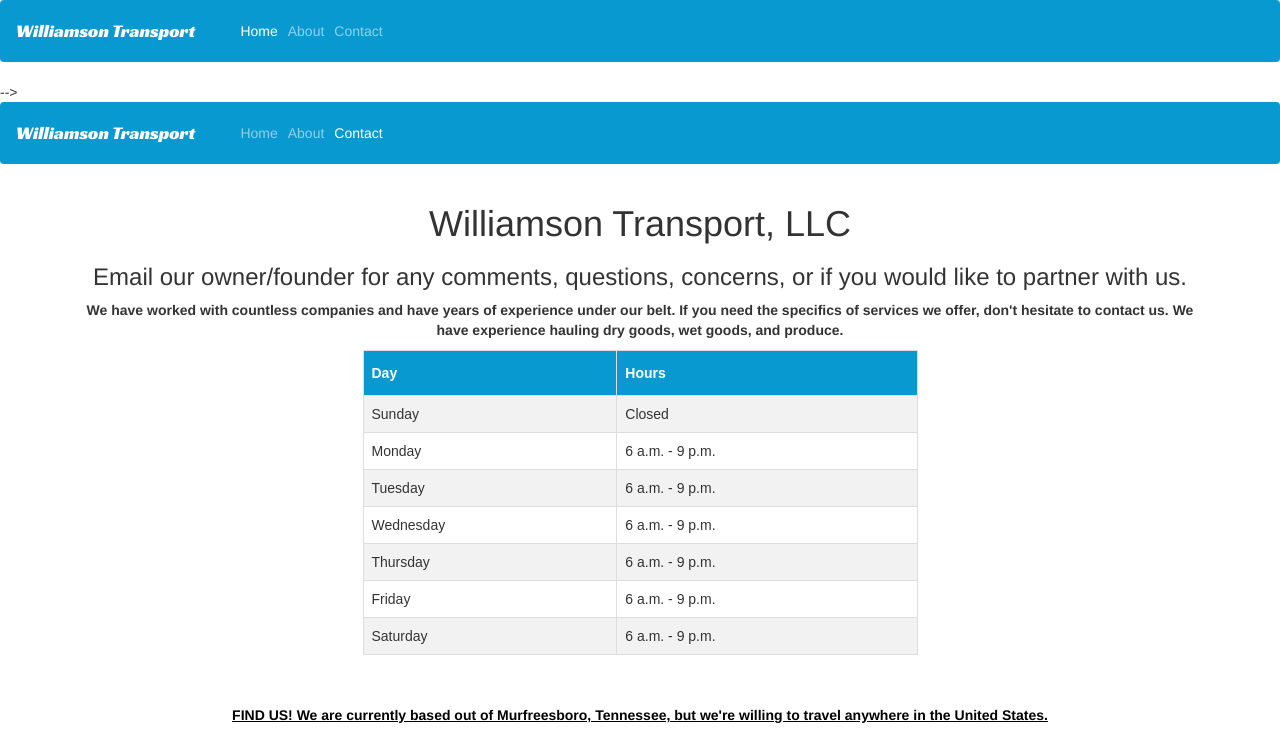
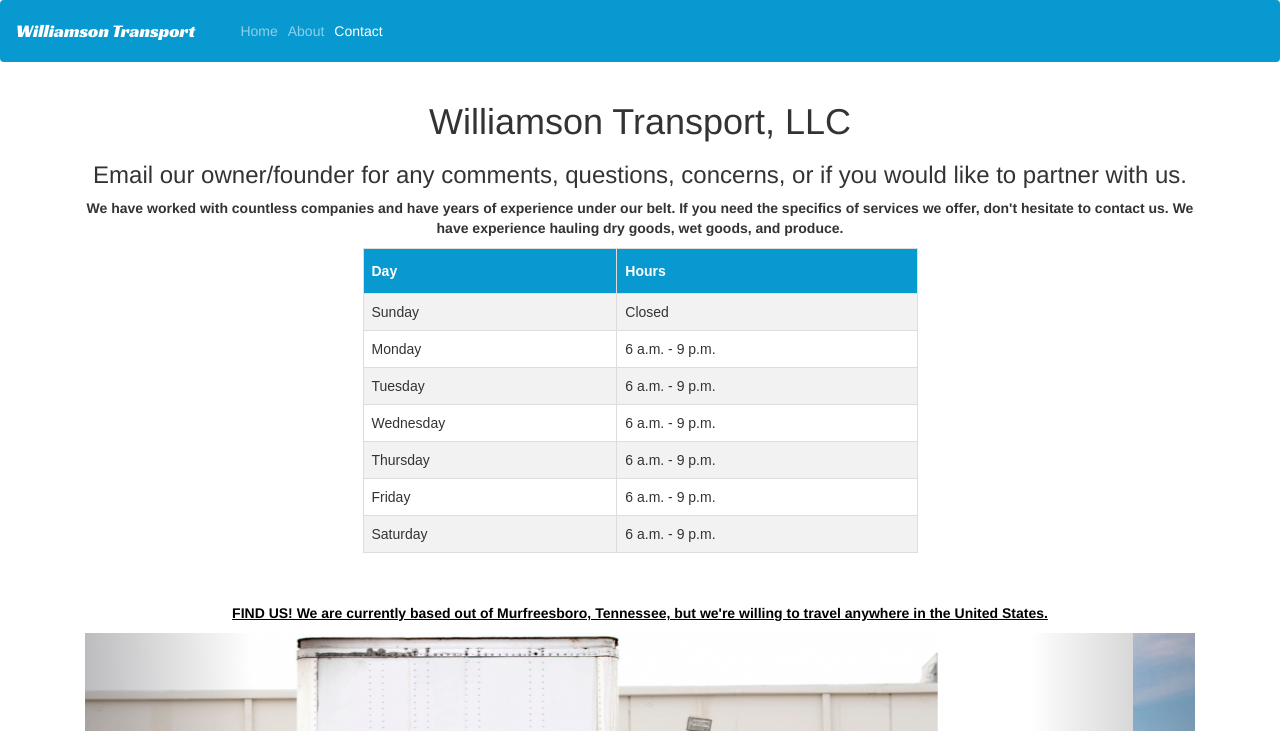
Before and after one commit to AmayaWilliamson/draft2, a plain HTML site: page Contact.html in a window 1280 px wide. Shown: the top 731 px of the page. Drawn offline with nearby package versions, Linux system fonts and the light colour scheme.

Commit message:
Update Contact.html

```diff
--- a/Contact.html
+++ b/Contact.html
@@ -19,34 +19,6 @@
  <body>
    <div class="page-div">
 
-
-     <!--
-
-     <!--      NAVBAR              -->
-<nav class="navbar navbar-expand-lg navbar-dark">
-  <div class="container-fluid">
-    <a class="navbar-brand" href="index.html">Williamson Transport</a>
-    <button class="navbar-toggler" type="button" data-bs-toggle="collapse" data-bs-target="#navbarSupportedContent" aria-controls="navbarSupportedContent" aria-expanded="false" aria-label="Toggle navigation">
-      <span class="navbar-toggler-icon"></span>
-    </button>
-    <div class="collapse navbar-collapse" id="navbarSupportedContent">
-      <ul class="navbar-nav ms-auto mb-2 mb-lg-0">
-        <li class="nav-item">
-          <a class="nav-link active" aria-current="page" href="index.html">Home</a>
-        </li>
-        <li class="nav-item">
-          <a class="nav-link" href="About.html">About</a>
-        </li>
-        <li class="nav-item">
-          <a class="nav-link" href="Contact.html">Contact</a>
-        </li>
-      </ul>
-    </div>
-  </div>
-</nav>
-
-
-     -->
 
 
 
```
